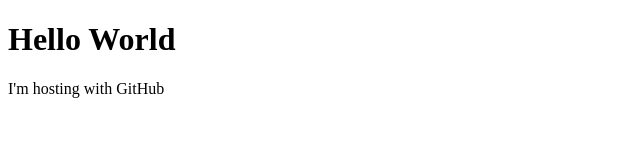
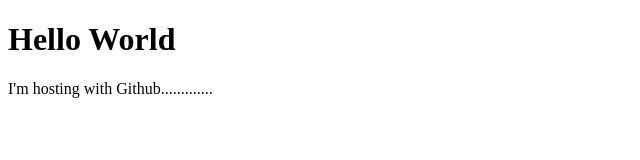
Before and after one commit to aabhinav1/aabhinav1.github.io, a plain HTML site: page index.html in a window 1280 px wide. Shown: the full height of the page, 0-640 px from the left. Drawn offline with Linux system fonts and the light colour scheme.

Commit message:
Updating blog

```diff
--- a/index.html
+++ b/index.html
@@ -2,6 +2,6 @@
 <html>
 <body>
 <h1>Hello World</h1>
-<p>I'm hosting with GitHub</p>
+<p>I'm hosting with Github.............</p>
 </body>
 </html>
```
